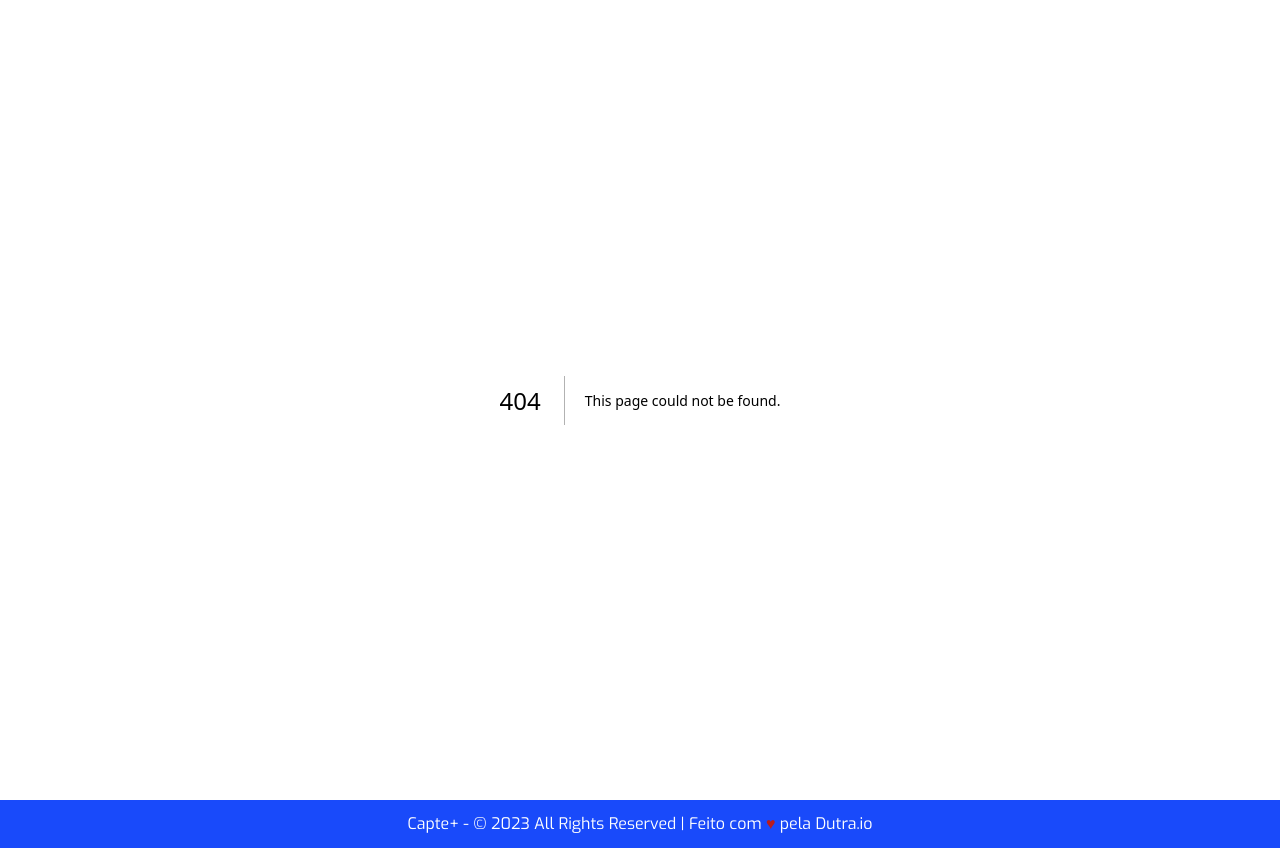
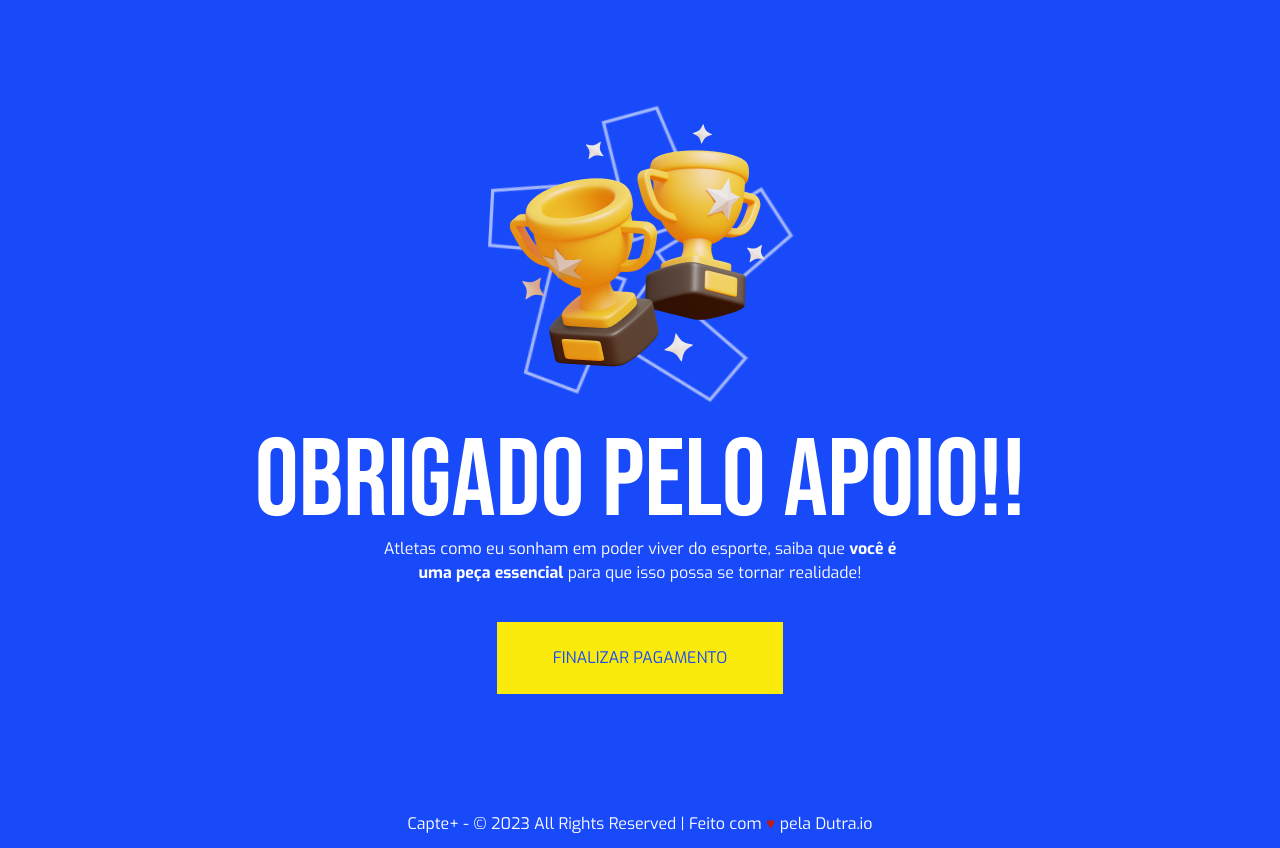
Before and after one commit to thiagojava/Captemais, a Next.js app: page /agradecimento in a window 1280 px wide. Before the commit this address had no page. Built offline with nearby package versions, Linux system fonts and the light colour scheme.

Commit message:
feat: agradecimento page

```diff
--- /dev/null
+++ b/src/app/agradecimento/page.tsx
@@ -0,0 +1,18 @@
+import React from 'react'
+import Image from 'next/image'
+
+export default function Agradecimento() {
+  return (
+    <div className="flex h-screen items-center justify-center bg-primary flex-col">
+
+      <div className="relative">
+        <Image src="images/star-outline.png" width="304" height="304" alt="imagem de estrelas" className="absolulte animate-wiggle" />
+        <Image src="images/trofeu.png" width="304" height="304" alt="imagem de trofeus" className="absolute top-0 animate-bounce" />
+      </div>
+
+      <h1 className="font-title text-[110px] text-white leading-none mt-7">Obrigado pelo apoio!!</h1>
+      <p className="text-white text-center">Atletas como eu sonham em poder viver do esporte, saiba que <b>você é<br/>uma peça essencial</b> para que isso possa se tornar realidade!</p>
+      <button className="py-6 px-14 bg-secondary text-primary uppercase border border-primary hover:bg-white hover:text-black mt-9 ease-in-out duration-200">finalizar pagamento</button>
+    </div>
+  )
+}
--- a/src/app/layout.tsx
+++ b/src/app/layout.tsx
@@ -14,12 +14,12 @@ export default function RootLayout({
   const pathName = usePathname();
 
   return (
-    <html lang="pt-BR">
+    <html lang="pt-BR" className={exo.className}>
       <head>
         <title>Capte+</title>
         <link rel='icon' href='/favicon.ico' />
       </head>
-      <body className={exo.className}>
+      <body className={pathName === '/agradecimento' ? 'bg-primary' : 'bg-white' }>
         {pathName === '/' && (
           <div className="bg-[url('/images/banner.png')] bg-black bg-no-repeat bg-[center_top] min-h-[755px] block absolute -z-10 min-w-full"></div>
         )}
--- a/tailwind.config.ts
+++ b/tailwind.config.ts
@@ -11,6 +11,15 @@ const config: Config = {
       colors: {
         primary: '#194AFA',
         secondary: '#FAEB0C'
+      },
+      keyframes: {
+        wiggle: {
+          '0%, 100%': { transform: 'rotate(-45deg)' },
+          '50%': { transform: 'rotate(45deg)' },
+        }
+      },
+      animation: {
+        wiggle: 'wiggle 2s ease-in-out infinite',
       }
     },
     fontFamily: {
```
Also changed, not shown: public/images/star-outline.png (added), public/images/trofeu.png (added).
